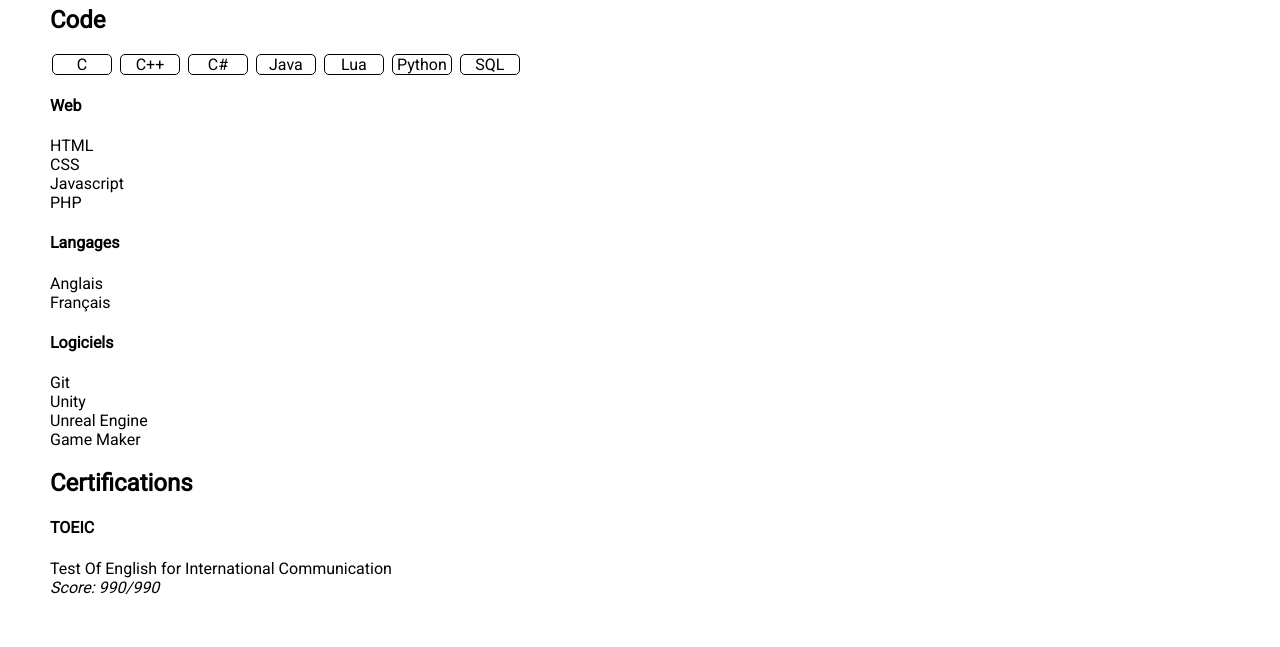
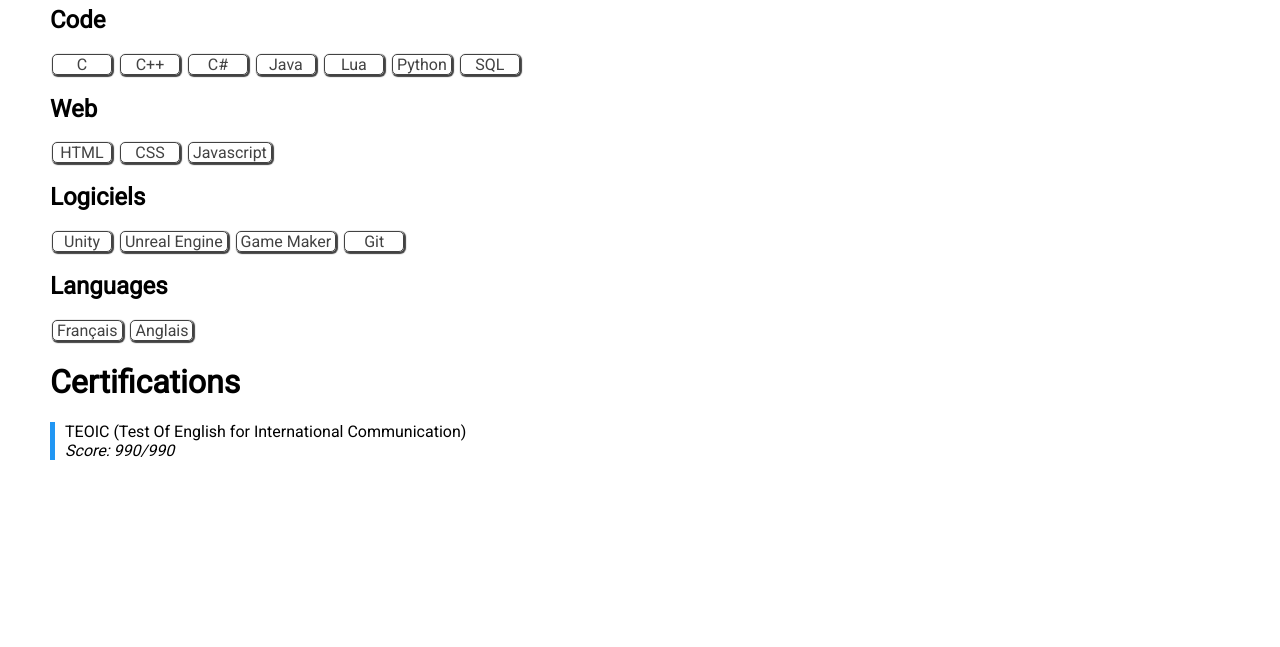
Before and after one commit to olivier-grech/olivier-grech.github.io, a website: page index.html in a window 1280 px wide. Shown: the part 638-1285 px from the top of the page. After the commit the page ends 1148 px from the top, so only its background shows below. Drawn offline with nearby package versions, Linux system fonts and the light colour scheme.

Commit message:
Finished new style

```diff
--- a/index.html
+++ b/index.html
@@ -1,6 +1,3 @@
-<!DOCTYPE html>
-<html>
-
 <!doctype html>
 <html lang="fr">
 <head>
@@ -22,6 +19,7 @@
 		border-left-width: 5px;
 		border-left-style: solid;
 		margin-top: 15px;
+		border-color: #2196f3;
 	}
 
 	.skill {
@@ -36,9 +34,13 @@
 		margin-right: 2px;
 		padding-left:4px;
 		padding-right:4px;
+		color: #424242;
+		border-color: #424242;
+		box-shadow: 1px 1px 1px 1px #424242;
 	}
 	a {
 		text-decoration: none;
+		color: #2196f3;
 	}
 
 	</style>
@@ -81,6 +83,7 @@
 	</div>
 
 	<h1>Compétences</h1>
+
 	<h2>Code</h2>
 	<div class="skill">C</div>
 	<div class="skill">C++</div>
@@ -89,86 +92,30 @@
 	<div class="skill">Lua</div>
 	<div class="skill">Python</div>
 	<div class="skill">SQL</div>
+	<h2>Web</h2>
+	<div class="skill">HTML</div>
+	<div class="skill">CSS</div>
+	<div class="skill">Javascript</div>
+	<h2>Logiciels</h2>
+	<div class="skill">Unity</div>
+	<div class="skill">Unreal Engine</div>
+	<div class="skill">Game Maker</div>
+	<div class="skill">Git</div>
+	<h2>Languages</h2>
+	<div class="skill">Français</div>
+	<div class="skill">Anglais</div>
 
-                <!---->
-                <div class="col s12 m4">
-                    <h4>Web</h4>
-                    <!---->
-                    <div>HTML</div>
-                    <div class="progress">
+	<h1>Certifications</h1>
 
-                    </div>
-                    <!---->
-                    <div>CSS</div>
-                    <div class="progress">
+	<div class="item">
 
-                    </div>
-                    <!---->
-                    <div>Javascript</div>
-                    <div class="progress">
-
-                    </div>
-                    <!---->
-                    <div>PHP</div>
-                    <div class="progress">
-
-                    </div>
-                </div>
-                <!---->
-                <div class="col s12 m4">
-                    <h4>Langages</h4>
-                    <!---->
-                    <div>Anglais</div>
-                    <div class="progress">
-                    </div>
-                    <!---->
-                    <div>Français</div>
-                    <div class="progress">
-                    </div>
-                    <!---->
-
-                </div>
-                <!---->
-                <div class="col s12 m4">
-                    <h4>Logiciels</h4>
-                    <!---->
-                    <div>Git</div>
-                    <div class="progress">
-
-                    </div>
-                    <!---->
-                    <div>Unity</div>
-                    <div class="progress">
-
-                    </div>
-                    <!---->
-                    <div>Unreal Engine</div>
-                    <div class="progress">
-
-                    </div>
-					 <!---->
-                    <div>Game Maker</div>
-                    <div class="progress">
-
-                    </div>
-                </div>
-            </div>
-        </div>
-
-        <div class="card-panel blue darken-2 white-text">
-            <h2>Certifications</h2>
-            <h4>TOEIC</h4>
-            <div>Test Of English for International Communication</div>
+		<p>TEOIC (Test Of English for International Communication)<br>
 		<em>Score: 990/990</em>
-        </div>
 	</div>
 
 
 
 
-    <!--Import jQuery before materialize.js-->
-    <script type="text/javascript" src="https://code.jquery.com/jquery-2.1.1.min.js"></script>
-    <script type="text/javascript" src="js/materialize.min.js"></script>
 </body>
 
 </html>
```
Lines whose indentation alone changed are shown as unchanged.
